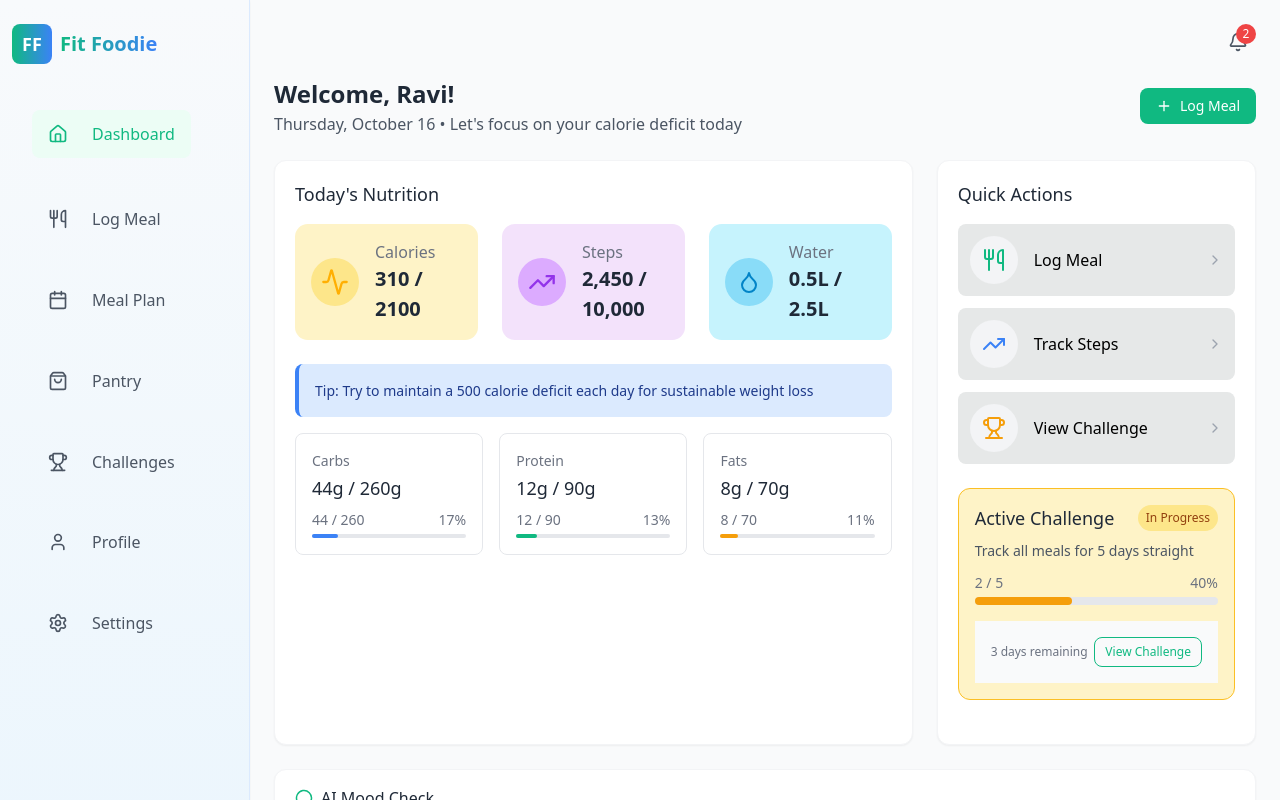
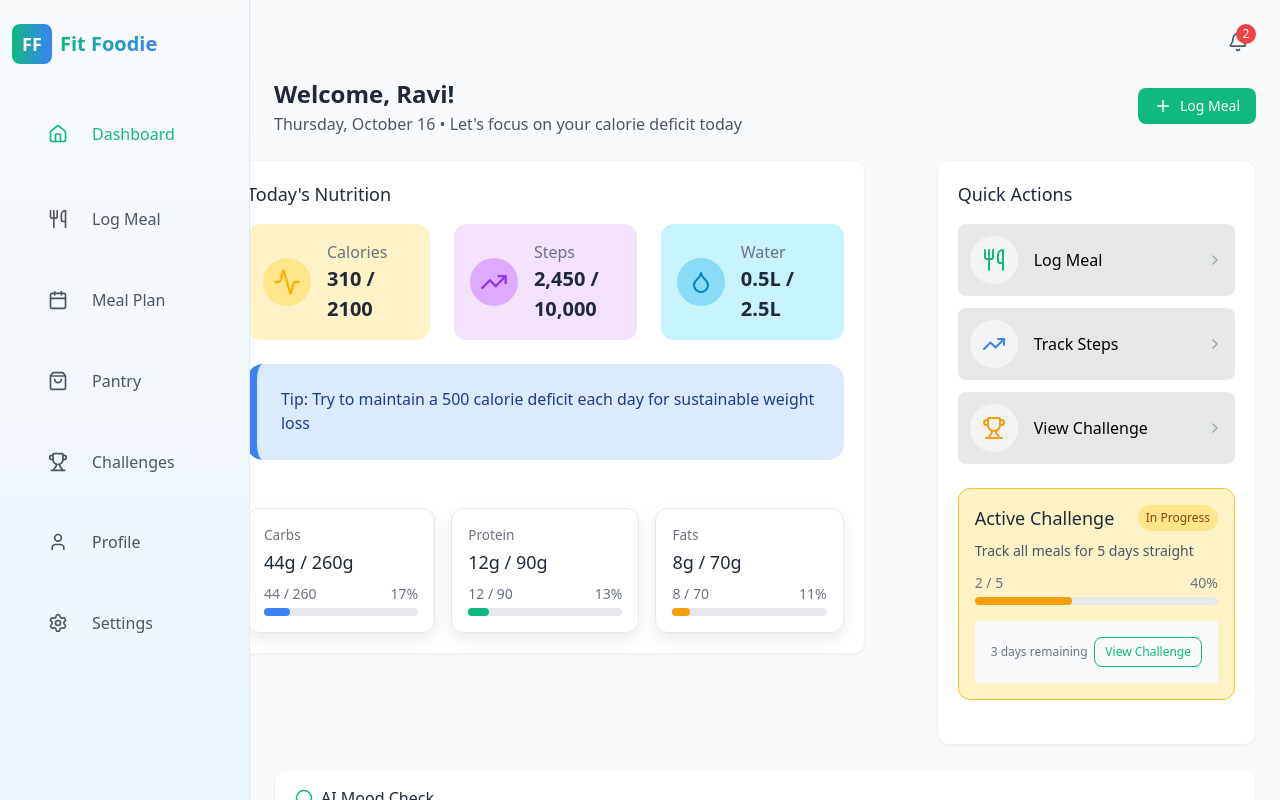
Before and after one commit to hasinimas/fit-foodie-webapp, a React (Vite) app in the folder Frontend/: page /dashboard in a window 1280 px wide. Shown: the top 800 px of the page. Built offline with nearby package versions, Linux system fonts and the light colour scheme.

Commit message:
Update Dashboard

```diff
--- a/Frontend/index.html
+++ b/Frontend/index.html
@@ -3,7 +3,8 @@
   <head>
     <meta charset="UTF-8" />
     <link rel="icon" type="image/svg+xml" href="/vite.svg" />
-    <meta name="viewport" content="width=device-width, initial-scale=1.0" />
+    <link rel="stylesheet" href="src/styles/Responsive.css">
+    <meta name="viewport" content="width=device-width, initial-scale=1" />
     <title>Fit Foodie 2.0</title>
   </head>
   <body>
--- a/Frontend/src/components/MoodTracker.tsx
+++ b/Frontend/src/components/MoodTracker.tsx
@@ -43,11 +43,11 @@ const MoodTracker: React.FC<MoodTrackerProps> = ({
       </div>
       <div className="p-5">
         <div className="mb-4 flex justify-between">
-          {moodEmojis.map(item => <button key={item.label} onClick={() => setMood(`I'm feeling ${item.label.toLowerCase()} today`)} className="flex flex-col items-center">
-              <div className="text-2xl mb-1 hover:transform hover:scale-125 transition-transform">
+          {moodEmojis.map(item => <button key={item.label} onClick={() => setMood(`I'm feeling ${item.label.toLowerCase()} today`)} className="flex flex-col items-center group px-2 py-1">
+              <div className="text-3xl mb-1 hover:transform hover:scale-150 transition-transform">
                 {item.emoji}
               </div>
-              <span className="text-xs text-gray-600">{item.label}</span>
+              <span className="text-md text-gray-600 transition-colors duration-200 group-hover:text-emerald-500 group-hover:font-bold">{item.label}</span>
             </button>)}
         </div>
         <div className="p-4 bg-gray-50 rounded-lg mb-4">
--- a/Frontend/src/pages/Dashboard.tsx
+++ b/Frontend/src/pages/Dashboard.tsx
@@ -215,12 +215,13 @@ const Dashboard: React.FC = () => {
             </p>
           </div>
           <div className="dashboard-action">
-            <Button icon={<PlusIcon size={16} />} onClick={() => navigate('/log-meal')}>
+            <Button icon={<PlusIcon size={18} />} onClick={() => navigate('/log-meal')}>
               Log Meal
             </Button>
           </div>
         </div>
         <div className="dashboard-grid">
+          <div className="nutrition-sum">
           <Card className="col-span-1 md:col-span-1">
             <h2 className="nutrition-card-title">Today's Nutrition</h2>
             <div className="nutrition-stats">
@@ -265,22 +266,23 @@ const Dashboard: React.FC = () => {
               <div className="macro-card">
                 <p className="macro-label">Carbs</p>
                 <p className="macro-value">{userData.progress.carbs}g / 260g</p>
-                <ProgressBar value={userData.progress.carbs} max={260} color="blue" size="sm" className="mt-2" />
+                <ProgressBar value={userData.progress.carbs} max={260} color="blue" size="md" className="mt-2" />
               </div>
               <div className="macro-card">
                 <p className="macro-label">Protein</p>
                 <p className="macro-value">
                   {userData.progress.protein}g / {userData.dailyProtein}g
                 </p>
-                <ProgressBar value={userData.progress.protein} max={userData.dailyProtein} color="emerald" size="sm" className="mt-2" />
+                <ProgressBar value={userData.progress.protein} max={userData.dailyProtein} color="emerald" size="md" className="mt-2" />
               </div>
               <div className="macro-card">
                 <p className="macro-label">Fats</p>
                 <p className="macro-value">{userData.progress.fats}g / 70g</p>
-                <ProgressBar value={userData.progress.fats} max={70} color="amber" size="sm" className="mt-2" />
+                <ProgressBar value={userData.progress.fats} max={70} color="amber" size="md" className="mt-2" />
               </div>
             </div>
           </Card>
+          </div>
           <Card>
             <h2 className="quick-actions-title">Quick Actions</h2>
             <div className="action-list">
--- a/Frontend/src/pages/LogMeal.tsx
+++ b/Frontend/src/pages/LogMeal.tsx
@@ -70,14 +70,7 @@ const LogMeal: React.FC = () => {
                     <input type="time" defaultValue="07:30" className="w-full rounded-lg border border-gray-300 py-2 px-3 text-gray-900 focus:ring-2 focus:ring-emerald-500 focus:border-emerald-500" />
                   </div>
                 </div>
-                <div className="flex justify-between items-center mb-6">
-                  <Button type="button" variant="outline" icon={<CameraIcon size={16} />}>
-                    Add Photo
-                  </Button>
-                  <Button type="button" variant="outline" icon={<CameraOffIcon size={16} />}>
-                    AR Portion Estimator
-                  </Button>
-                </div>
+
                 <Button type="submit" fullWidth icon={<SendIcon size={16} />} disabled={isAnalyzing || !mealInput.trim()}>
                   {isAnalyzing ? 'Analyzing...' : 'Analyze Meal'}
                 </Button>
--- a/Frontend/src/styles/Dashboard.css
+++ b/Frontend/src/styles/Dashboard.css
@@ -7,6 +7,11 @@
   flex-direction: column;
   margin-bottom: 1.5rem;
 }
+.nutrition-sum{
+  margin-right:3rem;
+  margin-left: -3rem;
+}
+
 @media (min-width: 768px) {
   .dashboard-header {
     flex-direction: row;
@@ -124,14 +129,20 @@
   color: rgb(31 41 55);
 }
 .tip-box {
-  padding: 1rem;
+  padding: 1.5rem;
   background-color: rgb(219 234 254);
-  border-radius: 0.5rem;
-  border-left: 4px solid rgb(59 130 246);
-  margin-bottom: 1rem;
+  border-radius: 1rem;
+  border-left: 10px solid rgb(59 130 246);
+  margin-bottom: 3rem;
 }
+.tip-box:hover {
+  transform: translateY(-4px) scale(1.02);
+  box-shadow: 0 6px 16px rgba(0, 0, 0, 0.08);
+  background-color: #e0f2fe;
+}
+
 .tip-text {
-  font-size: 0.875rem;
+  font-size: 0.995rem;
   color: rgb(30 58 138);
 }
 .macro-grid {
@@ -147,10 +158,18 @@
 .macro-card {
   padding: 1rem;
   border: 1px solid rgb(229 231 235);
-  border-radius: 0.5rem;
+  border-radius: 0.8rem;
+  box-shadow: 0 6px 16px rgba(0, 0, 0, 0.08);
 }
+
+.macro-card:hover {
+  transform: translateY(-4px) scale(1.02);
+  box-shadow: 0 6px 16px rgba(0, 0, 0, 0.08);
+  background-color: #f2ffff;
+}
+
 .macro-label {
-  font-size: 0.875rem;
+  font-size: 0.85rem;
   color: rgb(107 114 128);
   margin-bottom: 0.25rem;
 }
--- a/Frontend/src/styles/Layout.css
+++ b/Frontend/src/styles/Layout.css
@@ -69,7 +69,7 @@
 }
 
 .nav-link.active {
-  background-color: rgb(236 253 245);
+
   color: rgb(16 185 129);
   font-weight: 500;
 }
@@ -77,7 +77,7 @@
   color: rgb(75 85 99);
 }
 .nav-link:not(.active):hover {
-  background-color: rgb(243 244 246);
+
 }
 .nav-icon {
   margin-right: 0.75rem;
--- /dev/null
+++ b/Frontend/src/styles/Responsive.css
@@ -0,0 +1,61 @@
+/* responsive-fixes.css */
+
+/* Make all media scale down on small screens */
+img, picture, video, svg {
+  max-width: 100%;
+  height: auto;
+  display: block;
+  object-fit: contain;
+}
+
+/* fluid container with an upper cap */
+.container, .site-container {
+  width: 100%;
+  max-width: 1200px; /* cap for large screens; tweak as needed */
+  margin-left: auto;
+  margin-right: auto;
+  padding-left: 1rem;
+  padding-right: 1rem;
+  box-sizing: border-box;
+}
+
+/* example responsive layout */
+.row {
+  display: flex;
+  flex-wrap: wrap;
+  gap: 1rem;
+}
+.col {
+  flex: 1 1 0%;
+  min-width: 220px; /* prevents columns from collapsing too small */
+}
+
+/* example two-column main content/layout */
+.main-grid {
+  display: grid;
+  grid-template-columns: 1fr;
+  gap: 1.25rem;
+}
+@media (min-width: 900px) {
+  .main-grid {
+    grid-template-columns: 2fr 1fr;
+  }
+}
+
+/* small device adjustments */
+@media (max-width: 640px) {
+  .hide-mobile { display: none !important; }
+  .text-center-mobile { text-align: center; }
+  .small-gap { gap: 0.5rem; }
+}
+
+/* typography: use rems for scaling */
+h1 { font-size: 2rem; }
+h2 { font-size: 1.5rem; }
+p  { font-size: 1rem; }
+
+/* catch-all override for elements with inline widths (not ideal, but helps) */
+*[style*="width:"] {
+  max-width: 100% !important;
+  box-sizing: border-box;
+}
```
